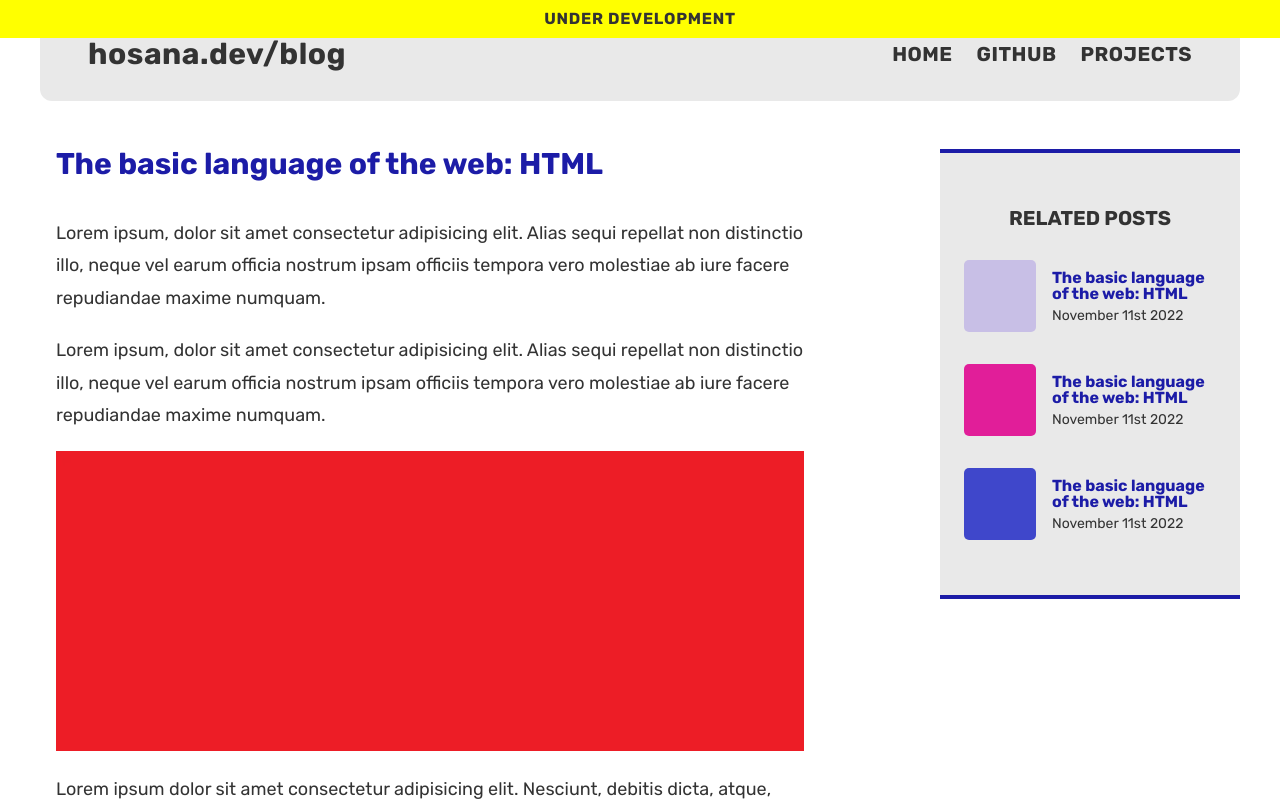
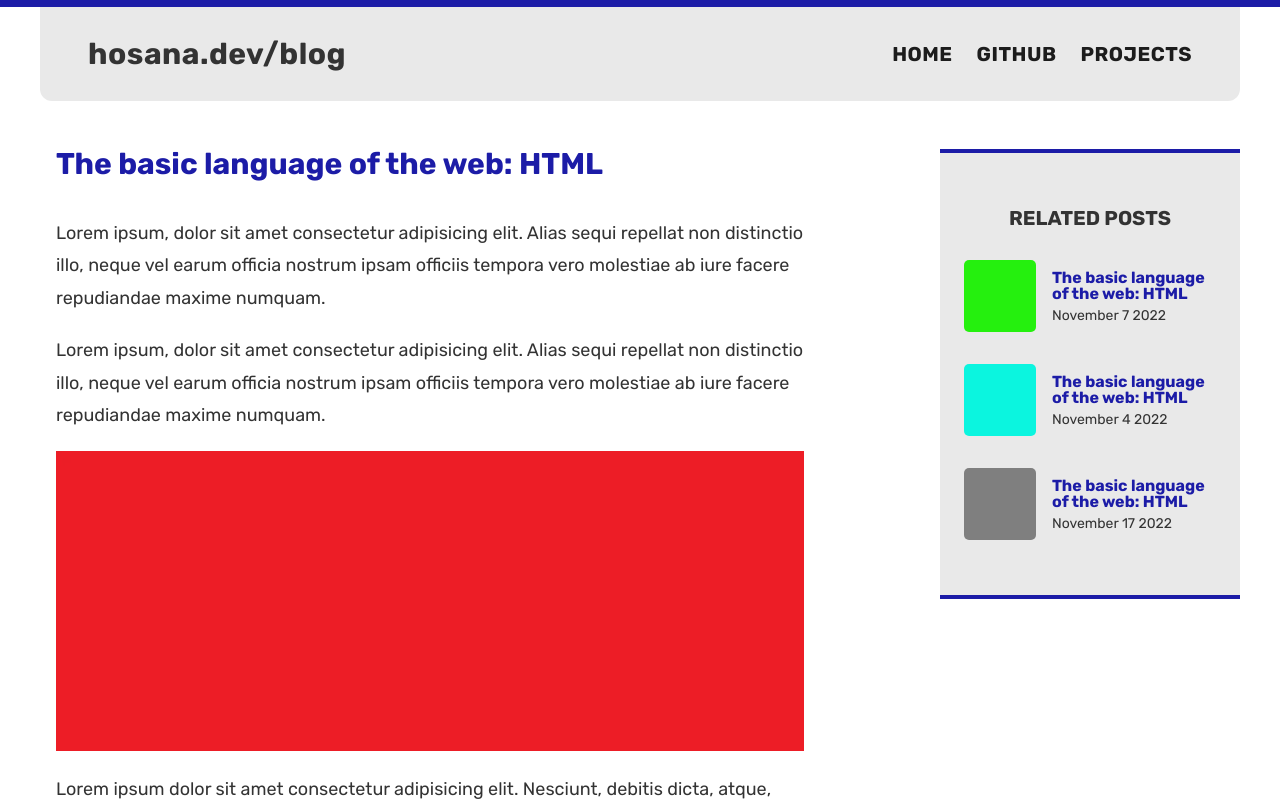
Before and after one commit to devhosana/hosana.dev-blog, a React (Vite) app: page / in a window 1280 px wide. Shown: the top 801 px of the page. Built offline with nearby package versions, Linux system fonts and the light colour scheme.

Commit message:
Posts pagination finished

```diff
--- a/package.json
+++ b/package.json
@@ -10,7 +10,8 @@
   },
   "dependencies": {
     "react": "^18.2.0",
-    "react-dom": "^18.2.0"
+    "react-dom": "^18.2.0",
+    "react-router-dom": "^6.4.4"
   },
   "devDependencies": {
     "@svgr/rollup": "^6.5.1",
--- a/src/App.jsx
+++ b/src/App.jsx
@@ -1,19 +1,18 @@
 import styles from "./App.module.css";
 import MainComponent from "./components/MainComponent/MainComponent";
-
-
+import { BrowserRouter } from "react-router-dom";
 
 function App() {
 
   return (
-    <div className={styles.app}>
-      {/* Temporário */}
-      <div style={
-        {
+    <BrowserRouter>
+      <div className={styles.app}>
+        {/* Temporário */}
+        <div style={{
           backgroundColor: "yellow",
           width: "100%",
           position: "fixed",
-          top: "-0.05%",
+          top: "",
           left: "0",
           padding: "1.1rem",
           fontWeight: "700",
@@ -21,13 +20,12 @@ function App() {
           letterSpacing: "0.75px",
           textTransform: "uppercase",
           fontSize: "1.6rem",
-
-
+          display: "none",
         }}> Under development </div>
 
-      <MainComponent
-      />
-    </div>
+        <MainComponent/>
+      </div>
+    </BrowserRouter>
   );
 };
 
--- a/src/components/NavBar/NavBar.jsx
+++ b/src/components/NavBar/NavBar.jsx
@@ -6,16 +6,22 @@ function NavBar() {
       <h1 className={styles["nav__title"]}>hosana.dev/blog</h1>
 
       <nav className={styles.navbar}>
-        <li className={styles["navbar__item"]}>
-          Home
+        <li>
+          <a href="#" className={styles["navbar__item"]}>
+            Home
+          </a>
         </li>
 
-        <li className={styles["navbar__item"]}>
-          Github
+        <li>
+          <a href="https://github.com/diegodiego1989" target="_blank" className={styles["navbar__item"]}>
+            Github
+          </a>
         </li>
 
-        <li className={styles["navbar__item"]}>
-          Projects
+        <li>
+          <a href="https://hosana.dev/#works" target="_blank" className={styles["navbar__item"]}>
+            Projects
+          </a>
         </li>
       </nav>
 
--- a/src/components/NavBar/NavBar.module.css
+++ b/src/components/NavBar/NavBar.module.css
@@ -22,9 +22,18 @@
   list-style: none;
 }
 
-.navbar__item {
+
+.navbar__item:link,
+.navbar__item:visited {
   font-size: 2rem;
   font-weight: 700;
   letter-spacing: 0.5px;
   text-transform: uppercase;
+  color: var(--color-black);
+  text-decoration: none;
 }
+
+.navbar__item:hover,
+.navbar__item:active {
+  color: var(--color-primary);
+}
--- a/src/components/PostsPagination/PageNumber/PageNumber.module.css
+++ /dev/null
@@ -1,19 +0,0 @@
-.pageNumber {
-  display: flex;
-  justify-content: center;
-  align-items: center;
-
-  width: 3rem;
-  height: 3rem;
-  border-radius: 1000px;
-  cursor: pointer;
-
-  font-size: 1.8rem;
-  font-weight: 500;
-  color: var(--color-black);
-}
-
-.pageNumberCurrent {
-  color: var(--color-white);
-  background-color: var(--color-primary);
-}
--- a/src/components/PostsPagination/PostsPagination.module.css
+++ b/src/components/PostsPagination/PostsPagination.module.css
@@ -40,3 +40,24 @@
 .arrowLeft:active {
   transform: translateX(-25%) scale(1.025);
 }
+
+.pageNumber {
+  display: flex;
+  justify-content: center;
+  align-items: center;
+
+  width: 3rem;
+  height: 3rem;
+  border-radius: 1000px;
+  cursor: pointer;
+
+  font-size: 1.8rem;
+  font-weight: 500;
+  color: var(--color-black);
+}
+
+.pageNumberCurrent {
+  color: var(--color-white);
+  background-color: var(--color-primary);
+  transition: all 0.3s;
+}
--- a/src/postsContent.js
+++ b/src/postsContent.js
@@ -60,7 +60,7 @@ export const postsContent = [
       ],
       img: postImg1,
       author: "Diego Rocha",
-      date: "November 11st 2022",
+      date: "November 24 2022",
       key: keyGen(),
     },
 
@@ -77,7 +77,7 @@ export const postsContent = [
       ],
       img: postImg2,
       author: "Diego Rocha",
-      date: "November 11st 2022",
+      date: "November 23 2022",
       key: keyGen(),
     },
 
@@ -94,7 +94,7 @@ export const postsContent = [
       ],
       img: postImg3,
       author: "Diego Rocha",
-      date: "November 11st 2022",
+      date: "November 22 2022",
       key: keyGen(),
     }
   ],
@@ -113,7 +113,7 @@ export const postsContent = [
       ],
       img: postImg4,
       author: "Diego Rocha",
-      date: "November 11st 2022",
+      date: "November 21 2022",
       key: keyGen(),
     },
 
@@ -130,7 +130,7 @@ export const postsContent = [
       ],
       img: postImg5,
       author: "Diego Rocha",
-      date: "November 11st 2022",
+      date: "November 20 2022",
       key: keyGen(),
     },
 
@@ -147,7 +147,7 @@ export const postsContent = [
       ],
       img: postImg6,
       author: "Diego Rocha",
-      date: "November 11st 2022",
+      date: "November 19 2022",
       key: keyGen(),
     },
   ],
@@ -166,7 +166,7 @@ export const postsContent = [
       ],
       img: postImg7,
       author: "Diego Rocha",
-      date: "November 11st 2022",
+      date: "November 18 2022",
       key: keyGen(),
     },
 
@@ -183,7 +183,7 @@ export const postsContent = [
       ],
       img: postImg8,
       author: "Diego Rocha",
-      date: "November 11st 2022",
+      date: "November 17 2022",
       key: keyGen(),
     },
 
@@ -200,7 +200,7 @@ export const postsContent = [
       ],
       img: postImg9,
       author: "Diego Rocha",
-      date: "November 11st 2022",
+      date: "November 16 2022",
       key: keyGen(),
     },
   ],
@@ -219,7 +219,7 @@ export const postsContent = [
       ],
       img: postImg10,
       author: "Diego Rocha",
-      date: "November 11st 2022",
+      date: "November 15 2022",
       key: keyGen(),
     },
 
@@ -236,7 +236,7 @@ export const postsContent = [
       ],
       img: postImg11,
       author: "Diego Rocha",
-      date: "November 11st 2022",
+      date: "November 14 2022",
       key: keyGen(),
     },
 
@@ -253,7 +253,7 @@ export const postsContent = [
       ],
       img: postImg12,
       author: "Diego Rocha",
-      date: "November 11st 2022",
+      date: "November 13 2022",
       key: keyGen(),
     },
   ],
@@ -272,7 +272,7 @@ export const postsContent = [
       ],
       img: postImg13,
       author: "Diego Rocha",
-      date: "November 11st 2022",
+      date: "November 12 2022",
       key: keyGen(),
     },
 
@@ -289,7 +289,7 @@ export const postsContent = [
       ],
       img: postImg14,
       author: "Diego Rocha",
-      date: "November 11st 2022",
+      date: "November 11 2022",
       key: keyGen(),
     },
 
@@ -306,7 +306,7 @@ export const postsContent = [
       ],
       img: postImg15,
       author: "Diego Rocha",
-      date: "November 11st 2022",
+      date: "November 10 2022",
       key: keyGen(),
     },
   ],
@@ -325,7 +325,7 @@ export const postsContent = [
       ],
       img: postImg16,
       author: "Diego Rocha",
-      date: "November 11st 2022",
+      date: "November 9 2022",
       key: keyGen(),
     },
 
@@ -342,7 +342,7 @@ export const postsContent = [
       ],
       img: postImg17,
       author: "Diego Rocha",
-      date: "November 11st 2022",
+      date: "November 8 2022",
       key: keyGen(),
     },
 
@@ -359,7 +359,7 @@ export const postsContent = [
       ],
       img: postImg18,
       author: "Diego Rocha",
-      date: "November 11st 2022",
+      date: "November 7 2022",
       key: keyGen(),
     },
   ],
@@ -378,7 +378,7 @@ export const postsContent = [
       ],
       img: postImg19,
       author: "Diego Rocha",
-      date: "November 11st 2022",
+      date: "November 6 2022",
       key: keyGen(),
     },
 
@@ -395,7 +395,7 @@ export const postsContent = [
       ],
       img: postImg20,
       author: "Diego Rocha",
-      date: "November 11st 2022",
+      date: "November 5 2022",
       key: keyGen(),
     },
 
@@ -412,7 +412,7 @@ export const postsContent = [
       ],
       img: postImg21,
       author: "Diego Rocha",
-      date: "November 11st 2022",
+      date: "November 4 2022",
       key: keyGen(),
     },
   ],
@@ -431,7 +431,7 @@ export const postsContent = [
       ],
       img: postImg22,
       author: "Diego Rocha",
-      date: "November 11st 2022",
+      date: "November 3 2022",
       key: keyGen(),
     },
 
@@ -448,7 +448,7 @@ export const postsContent = [
       ],
       img: postImg23,
       author: "Diego Rocha",
-      date: "November 11st 2022",
+      date: "November 2 2022",
       key: keyGen(),
     },
 
@@ -465,7 +465,60 @@ export const postsContent = [
       ],
       img: postImg24,
       author: "Diego Rocha",
-      date: "November 11st 2022",
+      date: "November 1 2022",
+      key: keyGen(),
+    },
+  ],
+
+  [
+    {
+      title: "The basic language of the web: HTML",
+      paragraphs: [
+        "Lorem ipsum, dolor sit amet consectetur adipisicing elit. Alias sequi repellat non distinctio illo, neque vel earum officia nostrum ipsam officiis tempora vero molestiae ab iure facere repudiandae maxime numquam.",
+
+        "Lorem ipsum, dolor sit amet consectetur adipisicing elit. Alias sequi repellat non distinctio illo, neque vel earum officia nostrum ipsam officiis tempora vero molestiae ab iure facere repudiandae maxime numquam.",
+
+        "Lorem ipsum dolor sit amet consectetur adipisicing elit. Nesciunt, debitis dicta, atque, doloribus sapiente culpa est tempore quidem sequi cupiditate rem! Laboriosam adipisci sunt aspernatur temporibus. Fugiat veniam a repellendus.",
+
+        "Lorem ipsum dolor sit amet consectetur adipisicing elit. Aspernatur, corporis. Doloremque eum similique sint reprehenderit quis explicabo tempore. Doloremque quos odio dolor in repellendus illum, quidem rem alias quasi ipsum.",
+      ],
+      img: postImg22,
+      author: "Diego Rocha",
+      date: "November 3 2022",
+      key: keyGen(),
+    },
+
+    {
+      title: "The basic language of the web: HTML",
+      paragraphs: [
+        "Lorem ipsum, dolor sit amet consectetur adipisicing elit. Alias sequi repellat non distinctio illo, neque vel earum officia nostrum ipsam officiis tempora vero molestiae ab iure facere repudiandae maxime numquam.",
+
+        "Lorem ipsum, dolor sit amet consectetur adipisicing elit. Alias sequi repellat non distinctio illo, neque vel earum officia nostrum ipsam officiis tempora vero molestiae ab iure facere repudiandae maxime numquam.",
+
+        "Lorem ipsum dolor sit amet consectetur adipisicing elit. Nesciunt, debitis dicta, atque, doloribus sapiente culpa est tempore quidem sequi cupiditate rem! Laboriosam adipisci sunt aspernatur temporibus. Fugiat veniam a repellendus.",
+
+        "Lorem ipsum dolor sit amet consectetur adipisicing elit. Aspernatur, corporis. Doloremque eum similique sint reprehenderit quis explicabo tempore. Doloremque quos odio dolor in repellendus illum, quidem rem alias quasi ipsum.",
+      ],
+      img: postImg23,
+      author: "Diego Rocha",
+      date: "November 2 2022",
+      key: keyGen(),
+    },
+
+    {
+      title: "The basic language of the web: HTML",
+      paragraphs: [
+        "Lorem ipsum, dolor sit amet consectetur adipisicing elit. Alias sequi repellat non distinctio illo, neque vel earum officia nostrum ipsam officiis tempora vero molestiae ab iure facere repudiandae maxime numquam.",
+
+        "Lorem ipsum, dolor sit amet consectetur adipisicing elit. Alias sequi repellat non distinctio illo, neque vel earum officia nostrum ipsam officiis tempora vero molestiae ab iure facere repudiandae maxime numquam.",
+
+        "Lorem ipsum dolor sit amet consectetur adipisicing elit. Nesciunt, debitis dicta, atque, doloribus sapiente culpa est tempore quidem sequi cupiditate rem! Laboriosam adipisci sunt aspernatur temporibus. Fugiat veniam a repellendus.",
+
+        "Lorem ipsum dolor sit amet consectetur adipisicing elit. Aspernatur, corporis. Doloremque eum similique sint reprehenderit quis explicabo tempore. Doloremque quos odio dolor in repellendus illum, quidem rem alias quasi ipsum.",
+      ],
+      img: postImg24,
+      author: "Diego Rocha",
+      date: "November 1 2022",
       key: keyGen(),
     },
   ],
```
Also changed, not shown: src/components/MainComponent/MainComponent.jsx (+15 -13 lines), src/components/PostsPagination/PageNumber/PageNumber.jsx (deleted, +0 -25 lines), src/components/PostsPagination/PostsPagination.jsx (+39 -14 lines), src/components/MainComponent/README.md (deleted), 1 other file (tests, documents, lock files or other folders).
